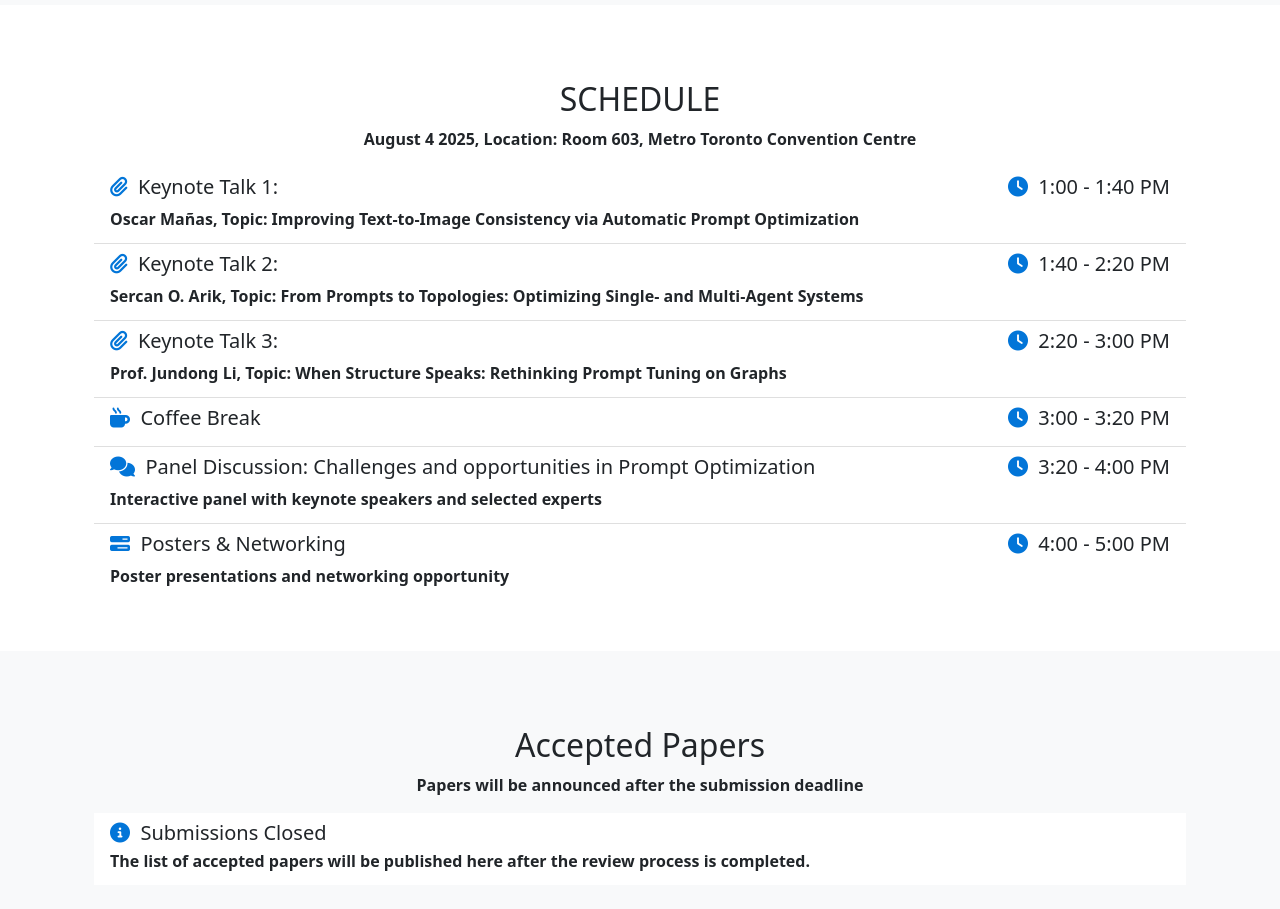
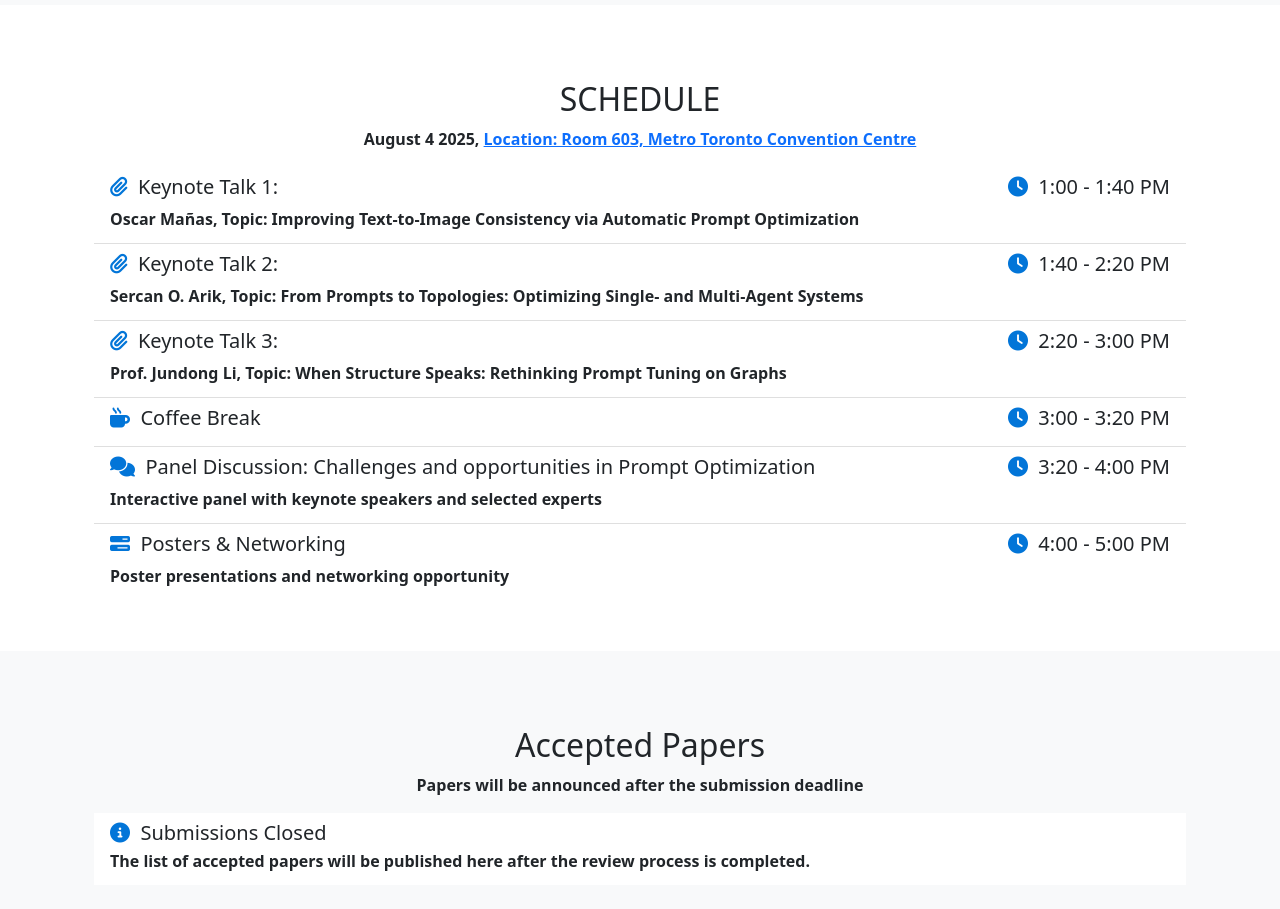
Before and after one commit to kdd-prompt-optimization-workshop/kdd-2025-prompt-optimization, a plain HTML site: page index.html in a window 1280 px wide. Shown: the part 5620-6529 px from the top of the page. Drawn offline with nearby package versions, Linux system fonts and the light colour scheme.

Commit message:
Update location link

```diff
--- a/index.html
+++ b/index.html
@@ -321,7 +321,7 @@
                     <div class="col-lg-12">
                         <br>
                         <h2 style="text-align: center;">SCHEDULE</h2>
-                        <p style="text-align: center;"> August 4 2025, Location: Room 603, Metro Toronto Convention Centre</p>
+                        <p style="text-align: center;"> August 4 2025, <a href="https://www.mtccc.com/room/?level=600&room=603">Location: Room 603, Metro Toronto Convention Centre</a></p>
                         <!-- <p style="text-align: center;"> August 2025 (2:00-6:00PM), [Location TBA]</p> -->
                         <div class="list-group list-group-flush">
                             <!-- <a class="list-group-item list-group-item-action">
```
